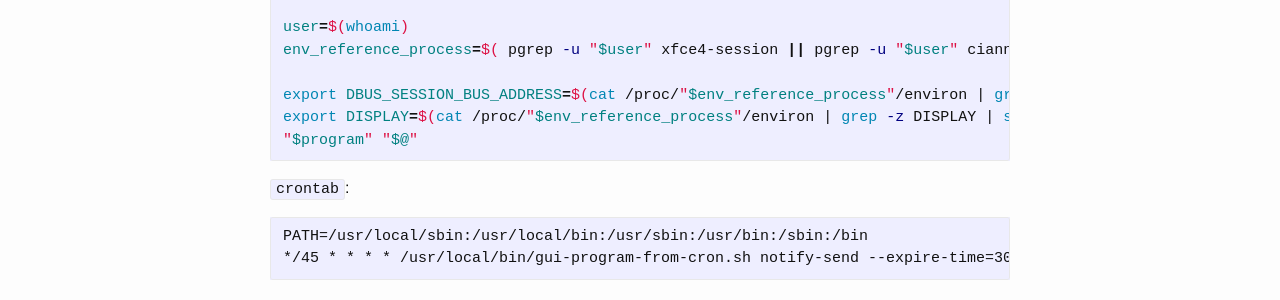
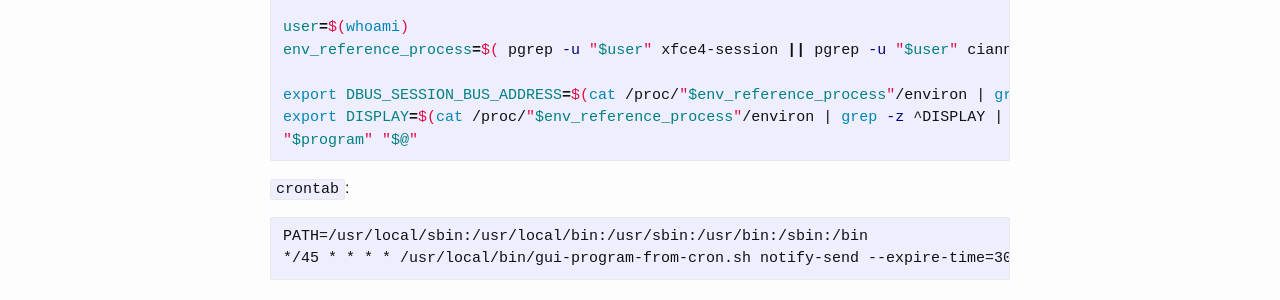
Before and after one commit to selivan/selivan.github.io, a Jekyll site: the page built from _posts/2016-07-08-notify-send-from-cron-in-ubuntu.md, in a window 1280 px wide. Shown: the part 525-825 px from the top of the page. Built offline with Jekyll 4.4.1, drawn with Linux system fonts in a browser that asks for light colours; comment, search, counter and statistics services are not loaded; some of the changed lines change nothing that is shown.

Commit message:
2016-07-08-notify-send-from-cron-in-ubuntu: small fix for script

````diff
--- a/_posts/2016-07-08-notify-send-from-cron-in-ubuntu.md
+++ b/_posts/2016-07-08-notify-send-from-cron-in-ubuntu.md
@@ -17,8 +17,8 @@
 user=$(whoami)
 env_reference_process=$( pgrep -u "$user" xfce4-session || pgrep -u "$user" ciannamon-session || pgrep -u "$user" gnome-session || pgrep -u "$user" gnome-shell || pgrep -u "$user" kdeinit )
 
-export DBUS_SESSION_BUS_ADDRESS=$(cat /proc/"$env_reference_process"/environ | grep -z DBUS | sed 's/DBUS_SESSION_BUS_ADDRESS=//')
-export DISPLAY=$(cat /proc/"$env_reference_process"/environ | grep -z DISPLAY | sed 's/DISPLAY=//')
+export DBUS_SESSION_BUS_ADDRESS=$(cat /proc/"$env_reference_process"/environ | grep -z ^DBUS_SESSION_BUS_ADDRESS | sed 's/DBUS_SESSION_BUS_ADDRESS=//')
+export DISPLAY=$(cat /proc/"$env_reference_process"/environ | grep -z ^DISPLAY | sed 's/DISPLAY=//')
 "$program" "$@"
 ```
 
````
